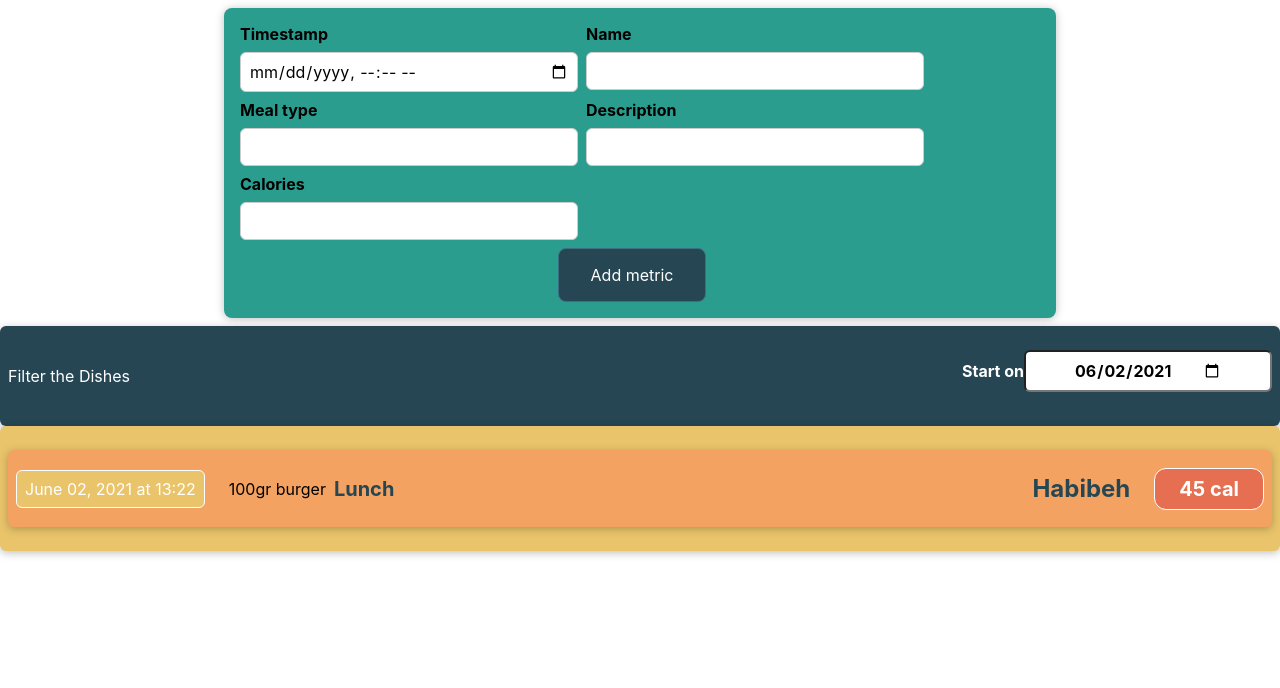
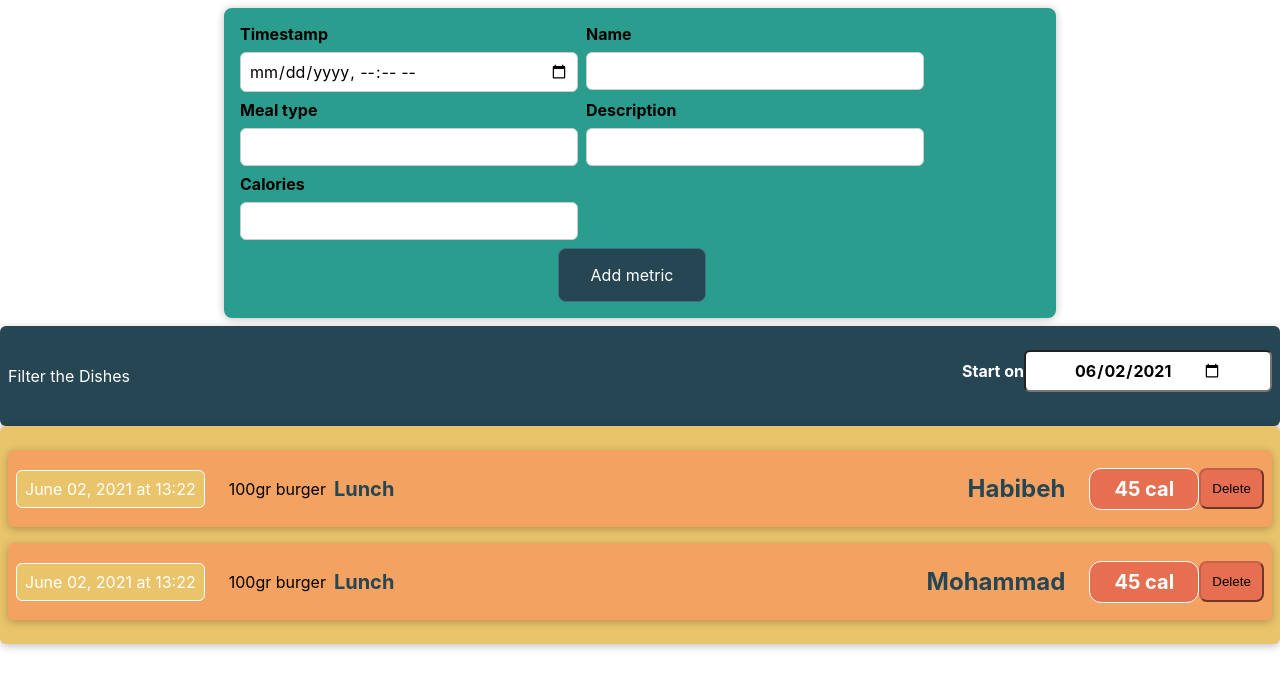
Before and after one commit to HabibehKhavari/Calorie-Tracker-App, a React (Create React App) app: page / in a window 1280 px wide. Shown: the top 688 px of the page. Built offline with nearby package versions, Linux system fonts and the light colour scheme.

Commit message:
deleting an entry

```diff
--- a/src/App.js
+++ b/src/App.js
@@ -24,6 +24,22 @@ const startupDishes = [
     calories: '45',
     description: '100gr butter',
   },
+  {
+    id: 2,
+    timestamp: new Date(2021, 5, 2, 13, 22, 0, 0),
+    name: 'Mohammad',
+    mealtype: 'Lunch',
+    calories: '45',
+    description: '100gr burger',
+  },
+  {
+    id: 3,
+    timestamp: new Date(2021, 5, 5, 10, 22, 0, 0),
+    name: 'Emran',
+    mealtype: 'Breakfast',
+    calories: '45',
+    description: '100gr butter',
+  },
 ];
 
 function App() {
@@ -42,12 +58,20 @@ function App() {
     setStartTimestamp(startTimestamp)
   };
 
+  const deletedDish = (id) => {
+    console.log("app... id", id)
+    setDishes(dishes.filter((item) => {
+      return (
+        item.id !== id)
+    }))
+  }
+
   return (
     <div>
       {false && <Modal><Login /></Modal>}
       <AddDish onAddDish={addedDishHandler} />
       <FilterDishes startTimestamp={startTimestamp} onSetTimestamp={newTimestampSetHandler} />
-      <Dishes filterTimestamp={startTimestamp} data={dishes} />
+      <Dishes filterTimestamp={startTimestamp} data={dishes} onDelete={deletedDish} />
     </div>
   );
 }
--- a/src/components/DishItem/DishItem.css
+++ b/src/components/DishItem/DishItem.css
@@ -39,6 +39,17 @@
   border-radius: 12px;
 }
 
+.delete {
+  background-color: #e76f51;
+  border-color: #c36047;
+  padding: 0.7rem;
+  border-radius: 8px;
+}
+.delete:hover {
+  background-color: #f5886d;
+  border-color: #cc7660;
+}
+
 @media (min-width: 580px) {
   .metric-item__metric {
     flex-direction: row;
--- a/src/components/DishItem/DishItem.js
+++ b/src/components/DishItem/DishItem.js
@@ -3,6 +3,12 @@ import DishTimestamp from './DishTimestamp';
 import Card from '../UI/Card';
 
 const DishItem = (props) => {
+
+  const deleteHadler = () => {
+    props.onDeleteHandler(props.id)
+    console.log("dishitem  id", props.id)
+  }
+
   return (
     <Card className="metric-item">
       <div className="metric-item__metric">
@@ -12,6 +18,7 @@ const DishItem = (props) => {
         <h1>{props.userName}</h1>
       </div>
       <div className="metric-item__count">{props.userCalories} cal</div>
+      <button className="delete" onClick={deleteHadler} >Delete</button>
     </Card>
   );
 };
--- a/src/components/DishItem/Dishes.js
+++ b/src/components/DishItem/Dishes.js
@@ -15,9 +15,13 @@ const Dishes = (props) => {
       item.timestamp.getDate() === timestamp.getDate())
   })
 
+  const deletedItem = (id) => {
+    props.onDelete(id)
+  }
+
   return (
     <Card className="metrics">
-      <DishesList data={filteredItems} />
+      <DishesList data={filteredItems} onDelete={deletedItem} />
     </Card>
   );
 };
--- a/src/components/DishItem/DishesList.js
+++ b/src/components/DishItem/DishesList.js
@@ -4,16 +4,21 @@ import DishItem from "./DishItem"
 
 const DishesList = (props) => {
 
+    const onDeleteHandler = (id) => {
+        props.onDelete(id)
+    }
     if (props.data.length === 0) {
         return <p className="metrics-list__empty">No data to show in this date</p>
     }
     return props.data.map((item) => {
         return <DishItem key={item.id}
+            id={item.id}
             userTimestamp={item.timestamp}
             userName={item.name}
             userMealtype={item.mealtype}
             userCalories={item.calories}
             userDescription={item.description}
+            onDeleteHandler={onDeleteHandler}
         />
     })
 }
```
